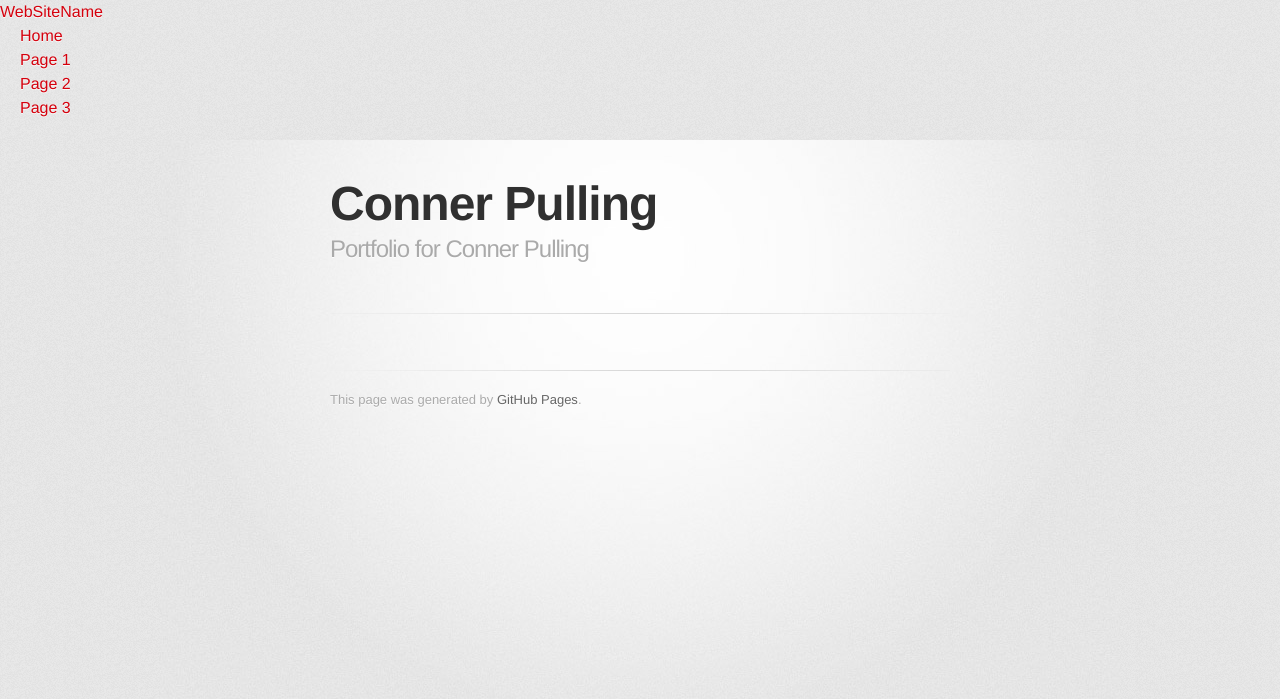
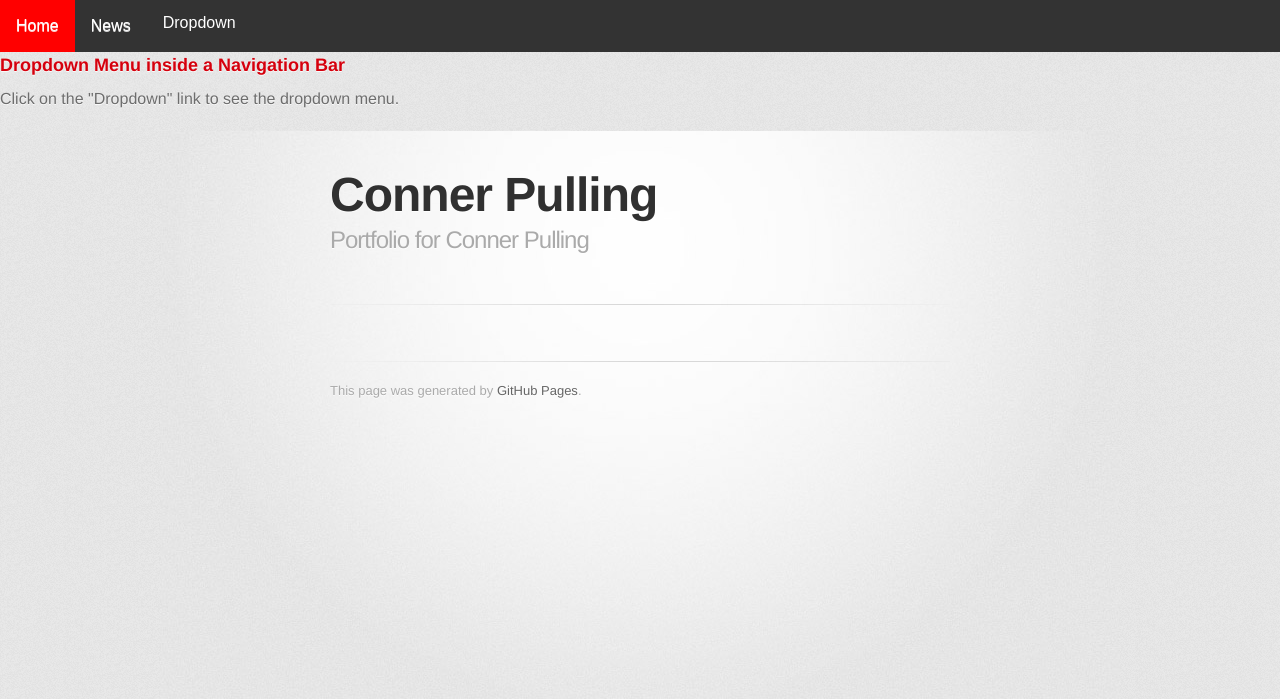
Before and after one commit to cpulling/cpulling.github.io, a Jekyll site: the page built from index.md, in a window 1280 px wide. Shown: the top 699 px of the page. Built offline with Jekyll 4.4.1, drawn with Linux system fonts in a browser that asks for light colours; some web fonts are replaced.

Commit message:
Update default.html

```diff
--- a/_layouts/default.html
+++ b/_layouts/default.html
@@ -1,19 +1,5 @@
 <!DOCTYPE html>
 <html lang="{{ site.lang | default: "en-US" }}">
-
-<nav class="navbar navbar-default">
-  <div class="container-fluid">
-    <div class="navbar-header">
-      <a class="navbar-brand" href="#">WebSiteName</a>
-    </div>
-    <ul class="nav navbar-nav">
-      <li class="active"><a href="#">Home</a></li>
-      <li><a href="#">Page 1</a></li>
-      <li><a href="#">Page 2</a></li>
-      <li><a href="#">Page 3</a></li>
-    </ul>
-  </div>
-</nav>
 
   <head>
     <meta charset='utf-8'>
@@ -24,11 +10,112 @@
     <script src="//html5shiv.googlecode.com/svn/trunk/html5.js"></script>
     <![endif]-->
 
+<style>
+.navbar {
+  overflow: hidden;
+  background-color: #333;
+  font-family: Arial, Helvetica, sans-serif;
+}
+
+.navbar a {
+  float: left;
+  font-size: 16px;
+  color: white;
+  text-align: center;
+  padding: 14px 16px;
+  text-decoration: none;
+}
+
+.dropdown {
+  float: left;
+  overflow: hidden;
+}
+
+.dropdown .dropbtn {
+  cursor: pointer;
+  font-size: 16px;
+  border: none;
+  outline: none;
+  color: white;
+  padding: 14px 16px;
+  background-color: inherit;
+  font-family: inherit;
+  margin: 0;
+}
+
+.navbar a:hover, .dropdown:hover .dropbtn, .dropbtn:focus {
+  background-color: red;
+}
+
+.dropdown-content {
+  display: none;
+  position: absolute;
+  background-color: #f9f9f9;
+  min-width: 160px;
+  box-shadow: 0px 8px 16px 0px rgba(0,0,0,0.2);
+  z-index: 1;
+}
+
+.dropdown-content a {
+  float: none;
+  color: black;
+  padding: 12px 16px;
+  text-decoration: none;
+  display: block;
+  text-align: left;
+}
+
+.dropdown-content a:hover {
+  background-color: #ddd;
+}
+
+.show {
+  display: block;
+}
+</style>
+
 {% seo %}
     {% include head-custom.html %}
   </head>
 
   <body>
+
+
+<div class="navbar">
+  <a href="#home">Home</a>
+  <a href="#news">News</a>
+  <div class="dropdown">
+  <button class="dropbtn" onclick="myFunction()">Dropdown
+    <i class="fa fa-caret-down"></i>
+  </button>
+  <div class="dropdown-content" id="myDropdown">
+    <a href="#">Link 1</a>
+    <a href="#">Link 2</a>
+    <a href="#">Link 3</a>
+  </div>
+  </div>
+</div>
+
+<h3>Dropdown Menu inside a Navigation Bar</h3>
+<p>Click on the "Dropdown" link to see the dropdown menu.</p>
+
+<script>
+/* When the user clicks on the button,
+toggle between hiding and showing the dropdown content */
+function myFunction() {
+  document.getElementById("myDropdown").classList.toggle("show");
+}
+
+// Close the dropdown if the user clicks outside of it
+window.onclick = function(e) {
+  if (!e.target.matches('.dropbtn')) {
+  var myDropdown = document.getElementById("myDropdown");
+    if (myDropdown.classList.contains('show')) {
+      myDropdown.classList.remove('show');
+    }
+  }
+}
+</script>
 
     <div id="container">
       <div class="inner">
```
